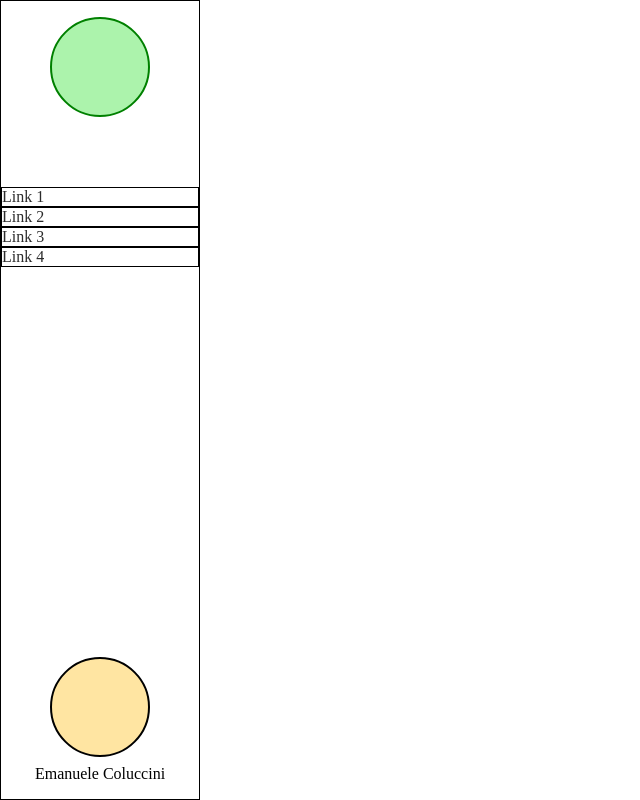
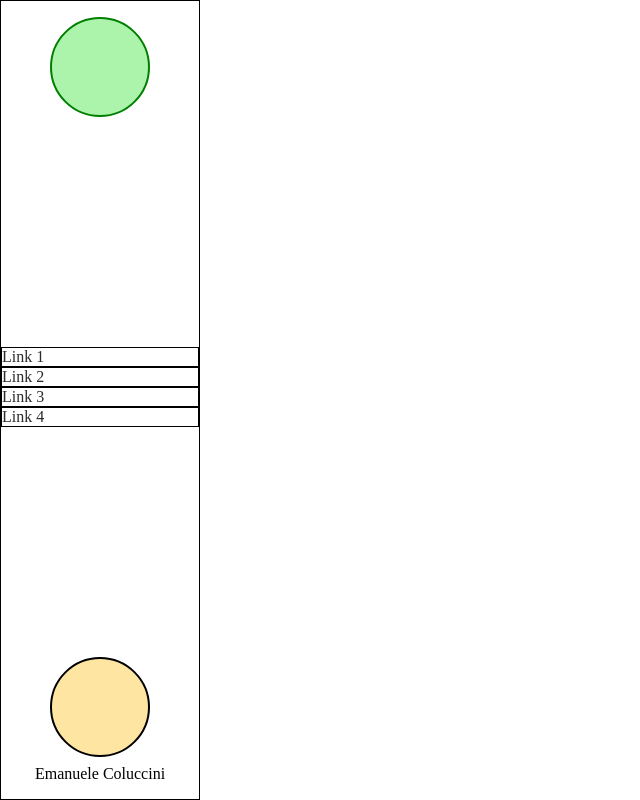
Before and after one commit to emancol/side-bar, a plain HTML site: page index.html in a window 1280 px wide. Shown: the whole page, without its empty margins (0-640 px from the left). Drawn offline with Linux system fonts and the light colour scheme.

Commit message:
bug fixed

```diff
--- a/style.css
+++ b/style.css
@@ -36,7 +36,7 @@ body{
 .navigation-link{
     display: flex;
     flex-flow: column nowrap;
-    margin-top: -20rem;
+
 
 }
 
```
